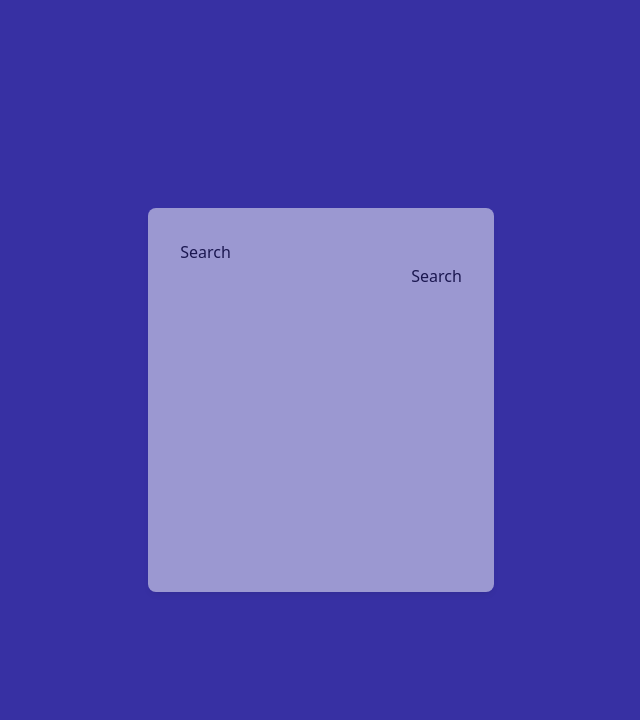
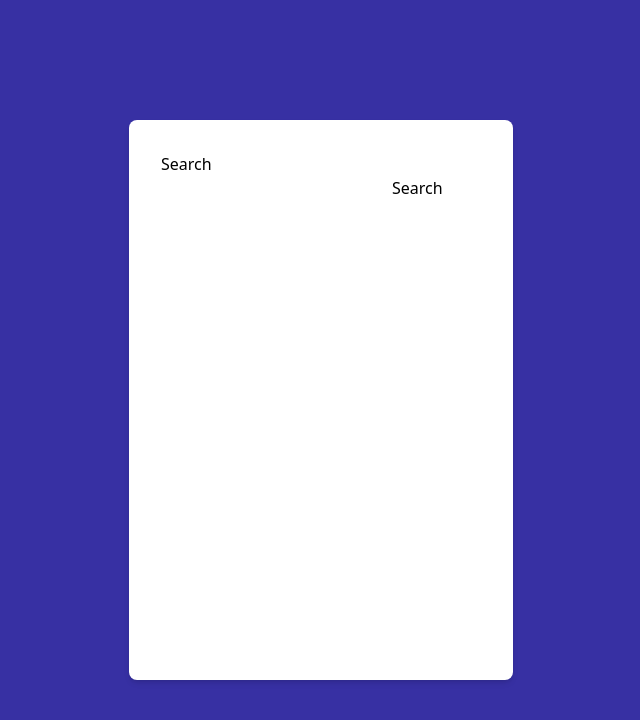
Before and after one commit to galgue/setlistener, a Next.js app: page / in a window 1280 px wide. Shown: the top 720 px of the page, without its empty margins (319-959 px from the left). Built offline with nearby package versions, Linux system fonts and the light colour scheme.

Commit message:
change page size

```diff
--- a/src/app/layout.tsx
+++ b/src/app/layout.tsx
@@ -14,7 +14,7 @@ export default function RootLayout({
     <html lang="en">
       <body>
         <div className="flex h-screen items-center justify-center bg-indigo-800">
-          <div className="relative h-96 max-w-7xl rounded-lg bg-white p-8 opacity-50 shadow-md">
+          <div className="relative h-[35rem] w-96 rounded-lg bg-white p-8 shadow-md">
             {children}
           </div>
         </div>
```
